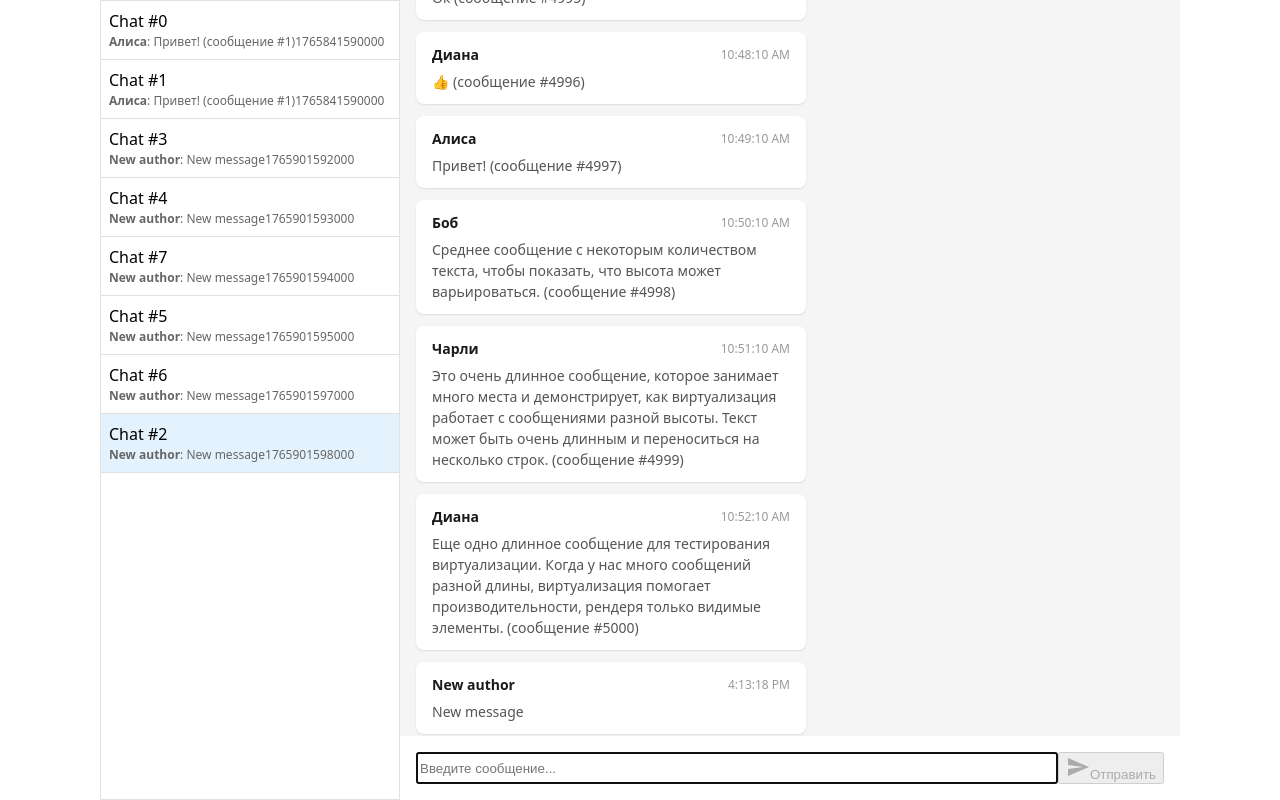
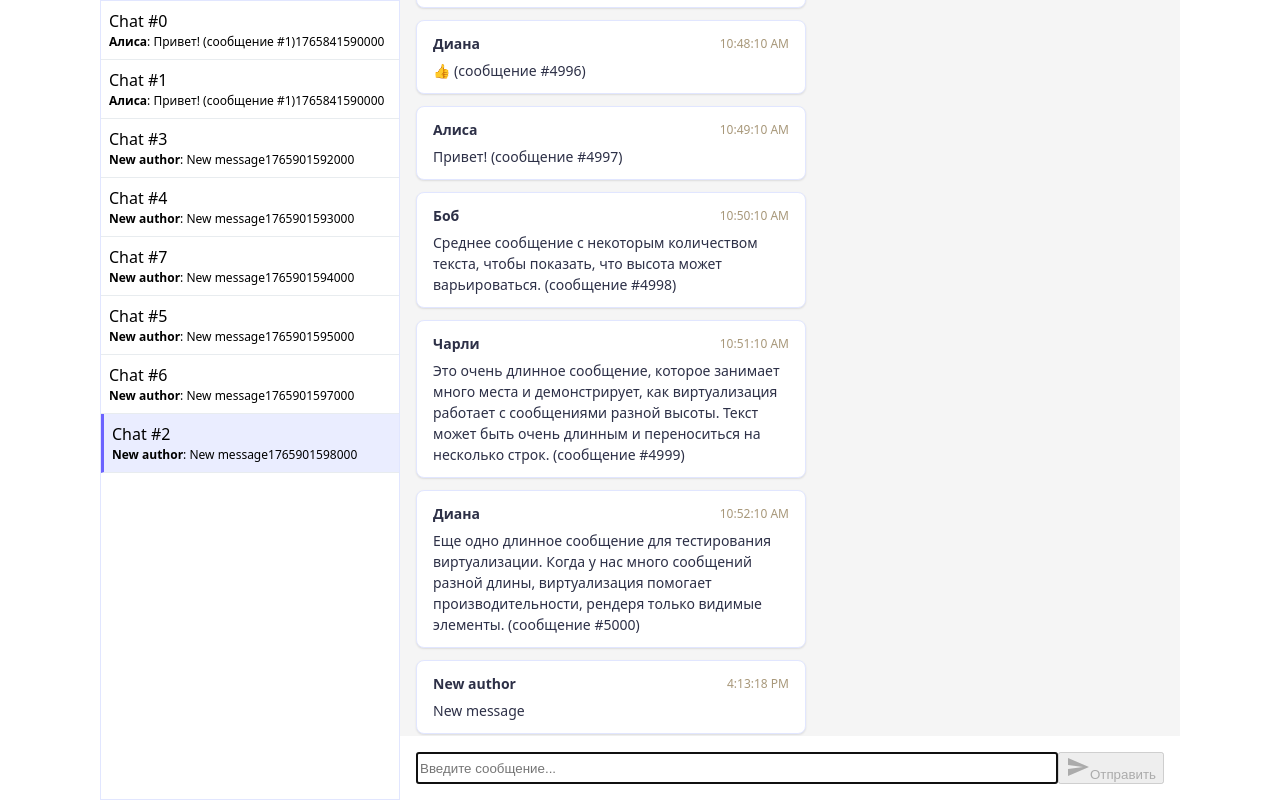
Before and after one commit to agufranov/chat-wnd, a React (Vite) app: page / in a window 1280 px wide. Both pictures are taken after a click on the element 250 px from the left and 148 px from the top of the page. Built offline with nearby package versions, Linux system fonts and the light colour scheme.

Commit message:
change palette

```diff
--- a/src/app/features/MessageList/MessageList.module.css
+++ b/src/app/features/MessageList/MessageList.module.css
@@ -1,5 +1,4 @@
 .chatContainer {
-  /* height: 100vh; */
   width: 100%;
   display: flex;
   flex-direction: column;
@@ -10,7 +9,9 @@
 .message {
   padding: 12px 16px;
   margin-top: 10px;
-  background-color: var(--message-other-bg);
+  background: var(--color-message-other-bg);
+  color: var(--color-message-other-text);
+  border: 1px solid var(--color-message-border);
   border-radius: 8px;
   box-shadow: 0 1px 2px rgba(0, 0, 0, 0.1);
   margin-left: 16px;
@@ -20,7 +21,8 @@
 
 .messageMy {
   margin-left: auto;
-  background-color: var(--message-own-bg);
+  color: var(--color-message-my-text);
+  background: var(--color-message-my-bg);
 }
 
 .messageHeader {
@@ -42,11 +44,10 @@
 
 .messageTime {
   font-size: 12px;
-  color: #999;
+  color: var(--color-text-tertiary);
 }
 
 .messageText {
-  color: #555;
   font-size: 14px;
   line-height: 1.5;
   word-wrap: break-word;
--- a/src/app/styles/globals.css
+++ b/src/app/styles/globals.css
@@ -10,7 +10,7 @@
   -webkit-font-smoothing: antialiased;
   -moz-osx-font-smoothing: grayscale;
 
-  --bg-primary: #ffffff;
+  /* --bg-primary: #ffffff;
   --bg-secondary: #f5f5f5;
   --text-primary: #1a1a1a;
   --text-secondary: #666666;
@@ -22,7 +22,78 @@
   --message-own-bg: #dce8f6;
   --message-own-text: #1a1a1a;
   --message-other-bg: #ffffff;
-  --message-other-text: #1a1a1a;
+  --message-other-text: #1a1a1a; */
+
+  /* Основные цвета */
+  --color-primary: #6c63ff; /* Яркий сиреневый */
+  --color-primary-light: #8a84ff;
+  --color-primary-dark: #554fd8;
+
+  /* Фоны */
+  --color-bg-primary: #f5f7ff; /* Очень светлый сиреневый */
+  --color-bg-secondary: #ffffff;
+  --color-bg-tertiary: #eaedff;
+
+  /* Список чатов */
+  --color-chat-bg: var(--color-bg-secondary);
+  --color-chat-hover: #f5f7ff;
+  --color-chat-active: #eaedff;
+  --color-chat-border: #e1e6ff;
+
+  /* Сообщения */
+  --color-message-my-bg: linear-gradient(135deg, #6c63ff, #554fd8);
+  --color-message-my-text: #ffffff;
+  --color-message-other-bg: #ffffff;
+  --color-message-other-text: #2d3047;
+  --color-message-border: #e1e6ff;
+
+  /* Градиенты для акцентов */
+  --gradient-primary: linear-gradient(135deg, #6c63ff, #554fd8);
+  --gradient-hover: linear-gradient(135deg, #8a84ff, #6c63ff);
+
+  /* Статусы */
+  --color-message-delivered: #7a9d54;
+  --color-message-read: #4a7c59;
+  --color-message-pending: #d4a762;
+
+  /* Текст */
+  --color-text-primary: #4a3c2a;
+  --color-text-secondary: #8b7355;
+  --color-text-tertiary: #a8987a;
+
+  /* Интерактивные элементы */
+  --color-button-primary: var(--color-primary);
+  --color-button-primary-hover: var(--color-primary-dark);
+  --color-button-secondary: #e8ecef;
+  --color-button-secondary-hover: #d5dbe1;
+
+  /* Границы и разделители */
+  --color-border-light: #e8ecef; /* Легкие границы */
+  --color-border-medium: #d5dbe1; /* Средние границы */
+  --color-border-dark: #bdc3c7; /* Темные границы */
+
+  /* Тени */
+  --shadow-sm: 0 1px 3px rgba(0, 0, 0, 0.08);
+  --shadow-md: 0 4px 6px rgba(0, 0, 0, 0.1);
+  --shadow-lg: 0 10px 25px rgba(0, 0, 0, 0.05);
+
+  /* Радиусы */
+  --radius-sm: 6px;
+  --radius-md: 12px;
+  --radius-lg: 20px;
+  --radius-full: 9999px;
+
+  /* Отступы */
+  --spacing-xs: 4px;
+  --spacing-sm: 8px;
+  --spacing-md: 16px;
+  --spacing-lg: 24px;
+  --spacing-xl: 32px;
+
+  /* Анимации */
+  --transition-fast: 150ms ease;
+  --transition-normal: 250ms ease;
+  --transition-slow: 350ms ease;
 }
 
 .root {
--- a/src/widgets/ChatList/ChatList.module.css
+++ b/src/widgets/ChatList/ChatList.module.css
@@ -1,5 +1,6 @@
 .root {
-  border: 1px solid var(--border-color);
+  background: var(--color-chat-bg);
+  border: 1px solid var(--color-chat-border);
   overflow: auto;
   height: 100vh;
 }
@@ -7,17 +8,19 @@
 .item {
   padding: 8px;
   background-color: var(--bg-primary);
-  border-bottom: 1px solid var(--border-color);
+  border-bottom: 1px solid var(--color-border-light);
+
   cursor: pointer;
-  transition: all ease 0.3s;
+  transition: color, background ease 0.3s;
   user-select: none;
 
   &:hover {
-    background-color: var(--hover-bg);
+    background: var(--color-chat-hover);
   }
 
   &.itemSelected {
-    background-color: var(--selected-bg);
+    background: var(--color-chat-active);
+    border-left: 3px solid var(--color-primary);
   }
 }
 
```
